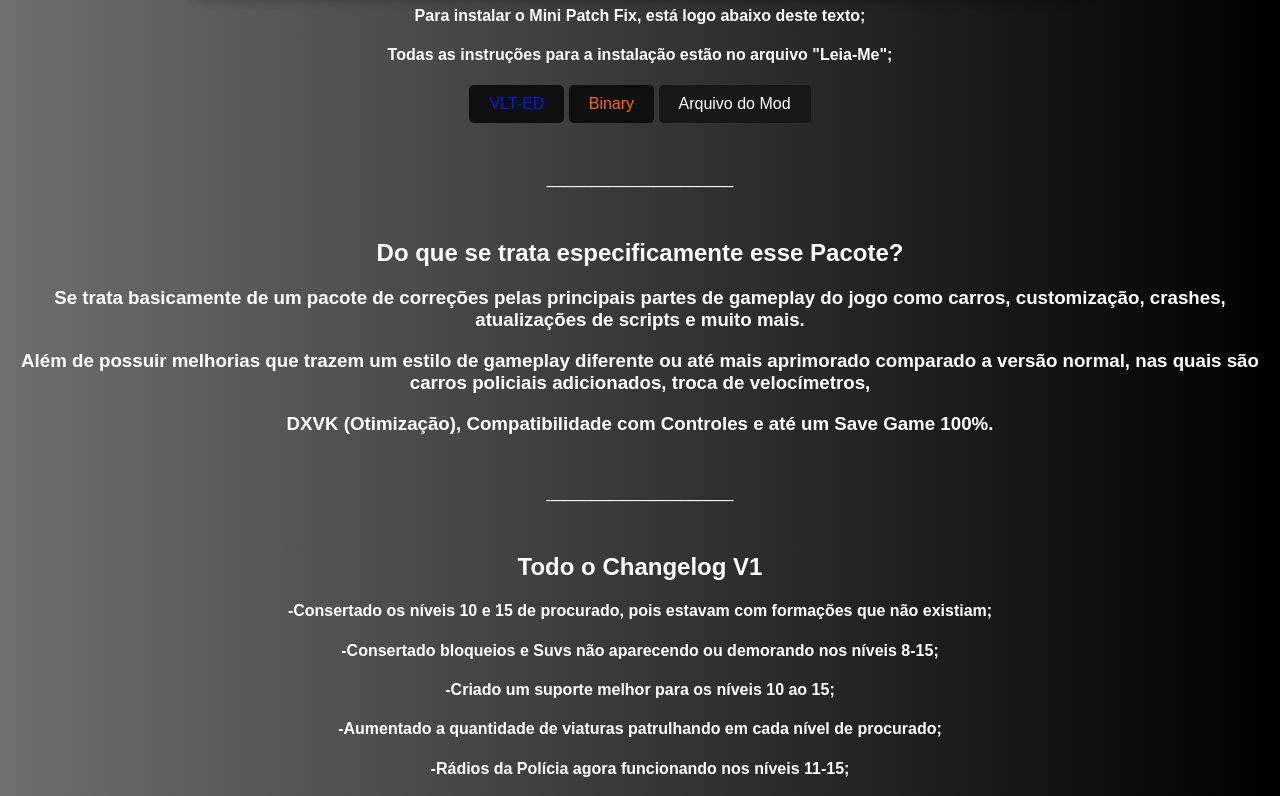
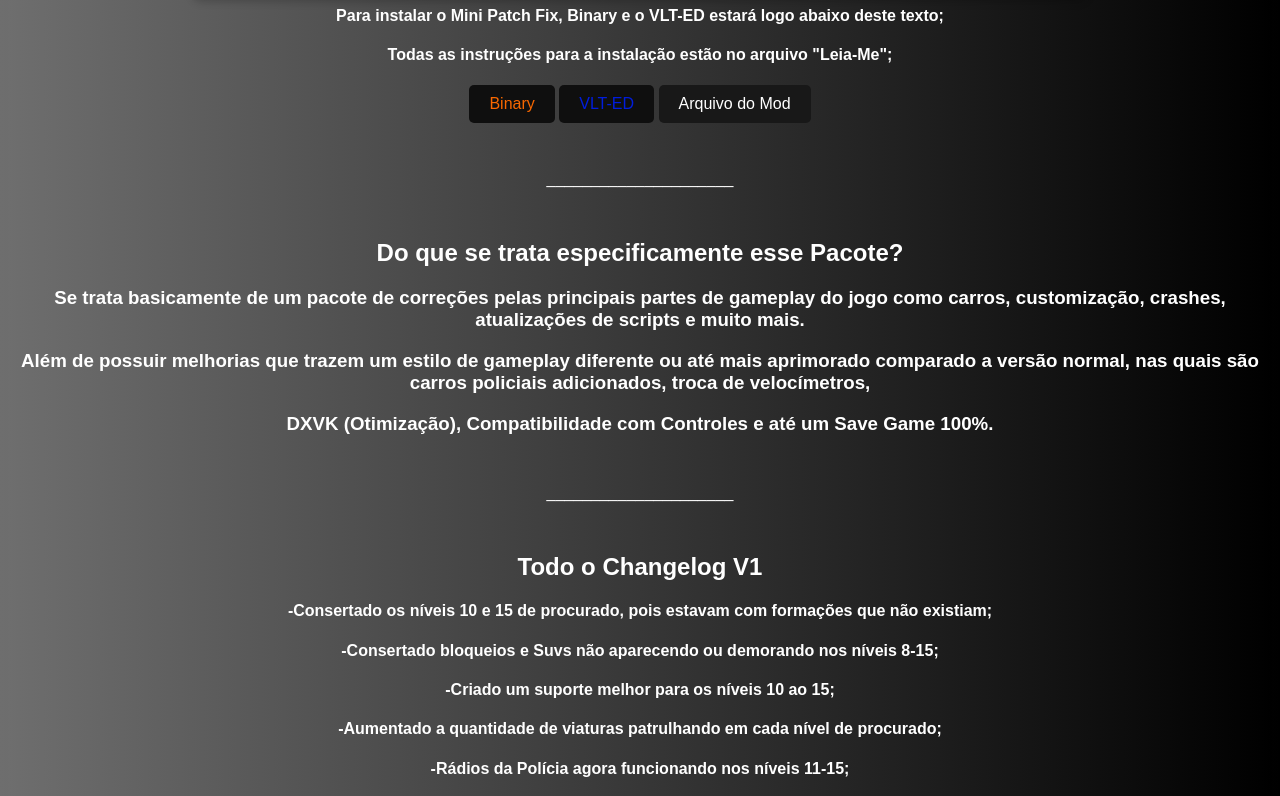
Before and after one commit to ApolloS-a11y/MPF, a plain HTML site: page index.html in a window 1280 px wide. Shown: the part 986-1782 px from the top of the page. Drawn offline with Linux system fonts and the light colour scheme.

Commit message:
Fix HTML formatting and structure

```diff
--- a/index.html
+++ b/index.html
@@ -126,12 +126,12 @@ body {
             <img src="https://img.youtube.com/vi/dMt-AfhZyak/maxresdefault.jpg" alt="Mod Ultimate Edition" class="zoom-image">
         </div>
     </div>
-        <h4>Para instalar o Mini Patch Fix, está logo abaixo deste texto;</h4>
+        <h4>Para instalar o Mini Patch Fix, Binary e o VLT-ED estará logo abaixo deste texto;</h4>
         <h4>Todas as instruções para a instalação estão no arquivo "Leia-Me";</h4>
     <div style="text-align: center;">
-		<a href="https://nfs-tools.blogspot.com/2019/02/nfs-vlted-v46-released.html" class="btn-animado"; style="display: inline-block; padding: 10px 20px; background: #0f0f0f; color: rgb(0, 29, 221); text-decoration: none; border-radius: 5px;">VLT-ED</a>
 		<a href="https://nfsmods.xyz/mod/1638" class="btn-animado"; style="display: inline-block; padding: 10px 20px; background: #0f0f0f; color: rgb(249, 104, 0); text-decoration: none; border-radius: 5px;">Binary</a>
-        <a href="https://sharemods.com/br6rdf056f7q/Mini_Patch_Fix_Ultimate_Edition_V4.0.zip.html" class="btn-animado"; style="display: inline-block; padding: 10px 20px; background: #181818; color: white; text-decoration: none; border-radius: 5px;">
+        <a href="https://nfs-tools.blogspot.com/2019/02/nfs-vlted-v46-released.html" class="btn-animado"; style="display: inline-block; padding: 10px 20px; background: #0f0f0f; color: rgb(0, 29, 221); text-decoration: none; border-radius: 5px;">VLT-ED</a>
+		<a href="https://sharemods.com/br6rdf056f7q/Mini_Patch_Fix_Ultimate_Edition_V4.0.zip.html" class="btn-animado"; style="display: inline-block; padding: 10px 20px; background: #181818; color: white; text-decoration: none; border-radius: 5px;">
         Arquivo do Mod
         </a>
     </div>
```
